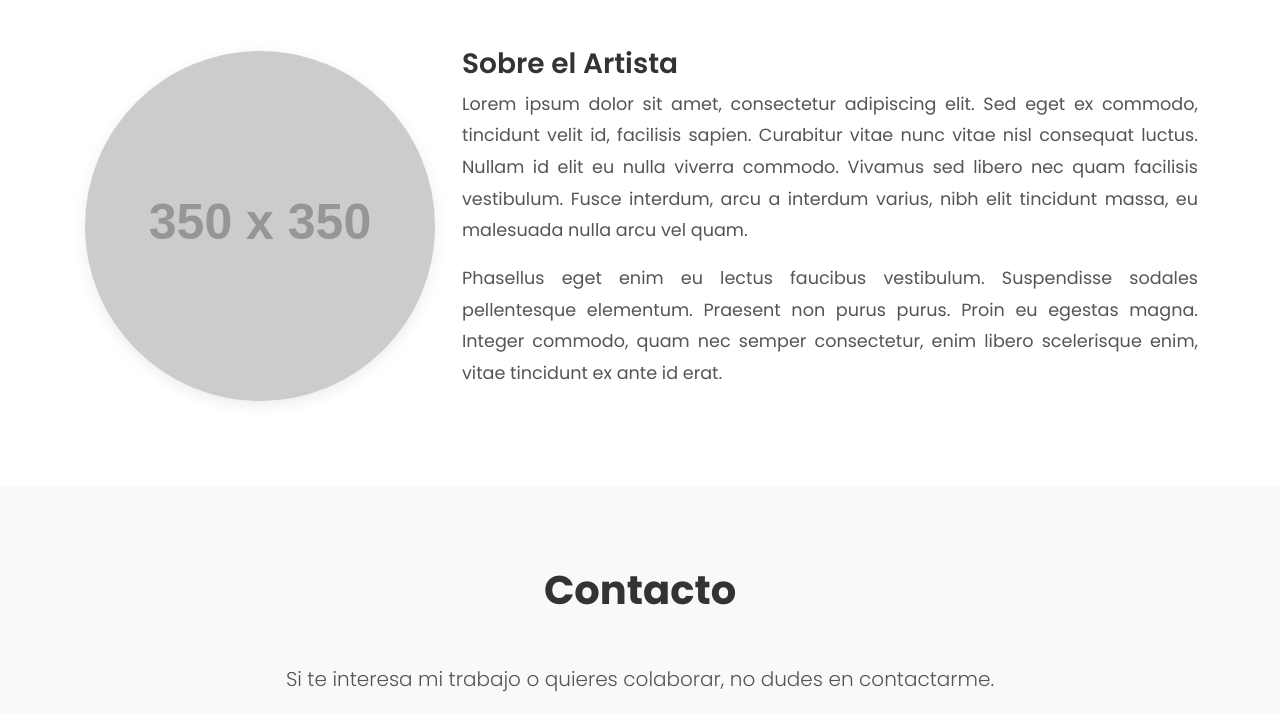
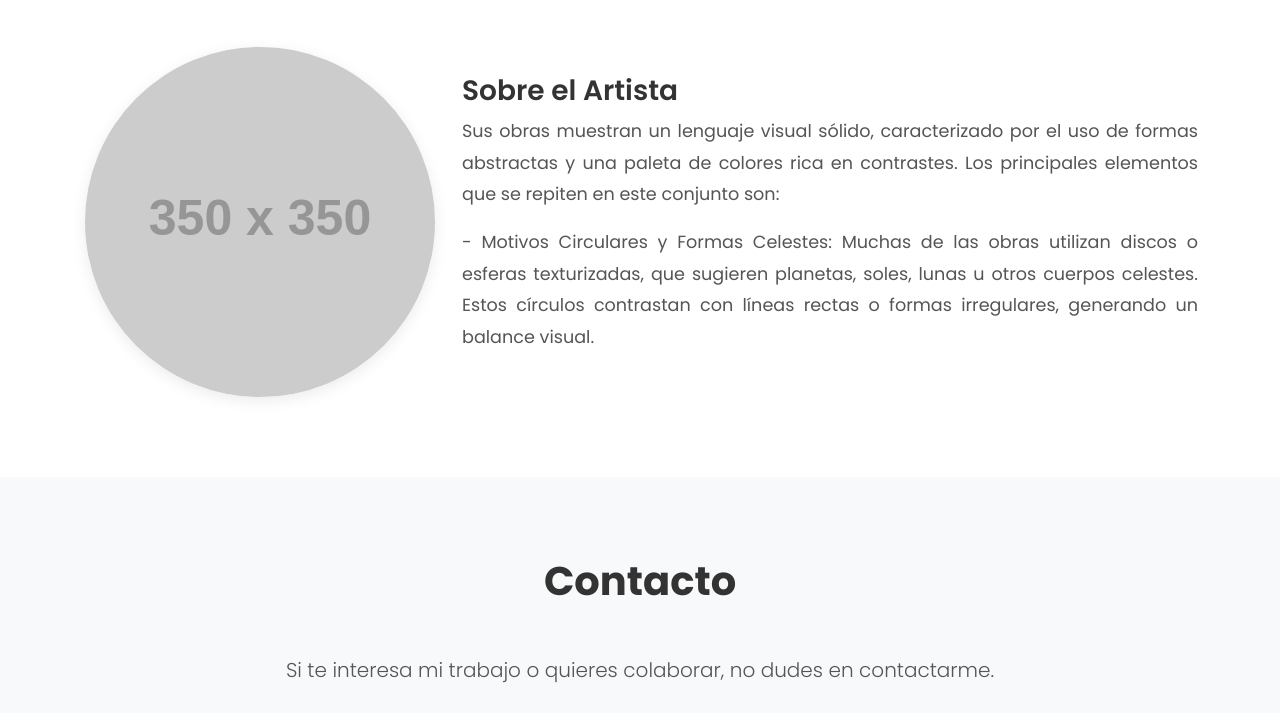
Before and after one commit to JorgeFrancoLopez/JorgeFrancoLopez.github.io, a plain HTML site: page index.html in a window 1280 px wide. Shown: the part 2809-3522 px from the top of the page. Drawn offline with nearby package versions, Linux system fonts and the light colour scheme; placeholder pictures from the web are drawn by us.

Commit message:
algunos cambios al texto

```diff
--- a/index.html
+++ b/index.html
@@ -196,10 +196,10 @@
                 <div class="col-lg-8">
                     <h3>Sobre el Artista</h3>
                     <p>
-                        Lorem ipsum dolor sit amet, consectetur adipiscing elit. Sed eget ex commodo, tincidunt velit id, facilisis sapien. Curabitur vitae nunc vitae nisl consequat luctus. Nullam id elit eu nulla viverra commodo. Vivamus sed libero nec quam facilisis vestibulum. Fusce interdum, arcu a interdum varius, nibh elit tincidunt massa, eu malesuada nulla arcu vel quam.
+                        Sus obras muestran un lenguaje visual sólido, caracterizado por el uso de formas abstractas y una paleta de colores rica en contrastes. Los principales elementos que se repiten en este conjunto son:
                     </p>
                     <p>
-                        Phasellus eget enim eu lectus faucibus vestibulum. Suspendisse sodales pellentesque elementum. Praesent non purus purus. Proin eu egestas magna. Integer commodo, quam nec semper consectetur, enim libero scelerisque enim, vitae tincidunt ex ante id erat.
+                        - Motivos Circulares y Formas Celestes: Muchas de las obras utilizan discos o esferas texturizadas, que sugieren planetas, soles, lunas u otros cuerpos celestes. Estos círculos contrastan con líneas rectas o formas irregulares, generando un balance visual.
                     </p>
                 </div>
             </div>
```
